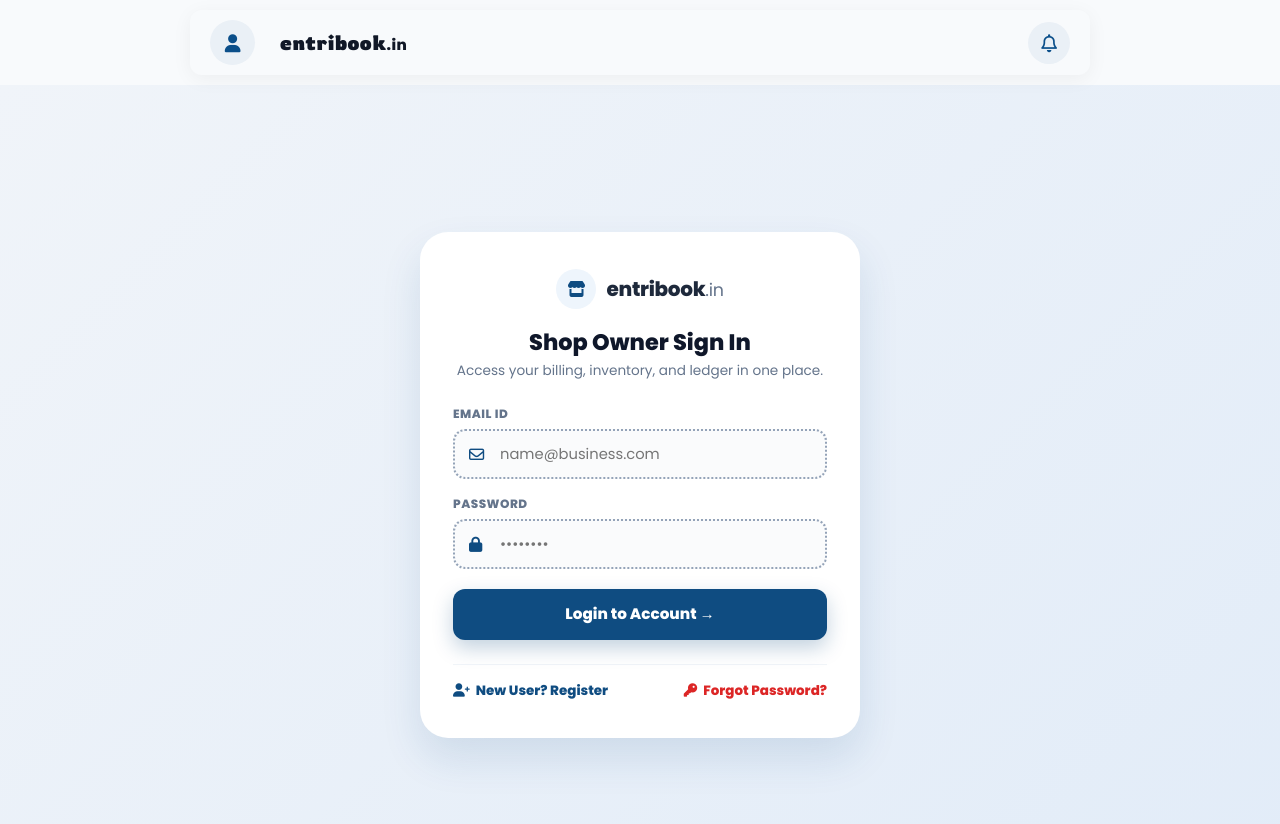
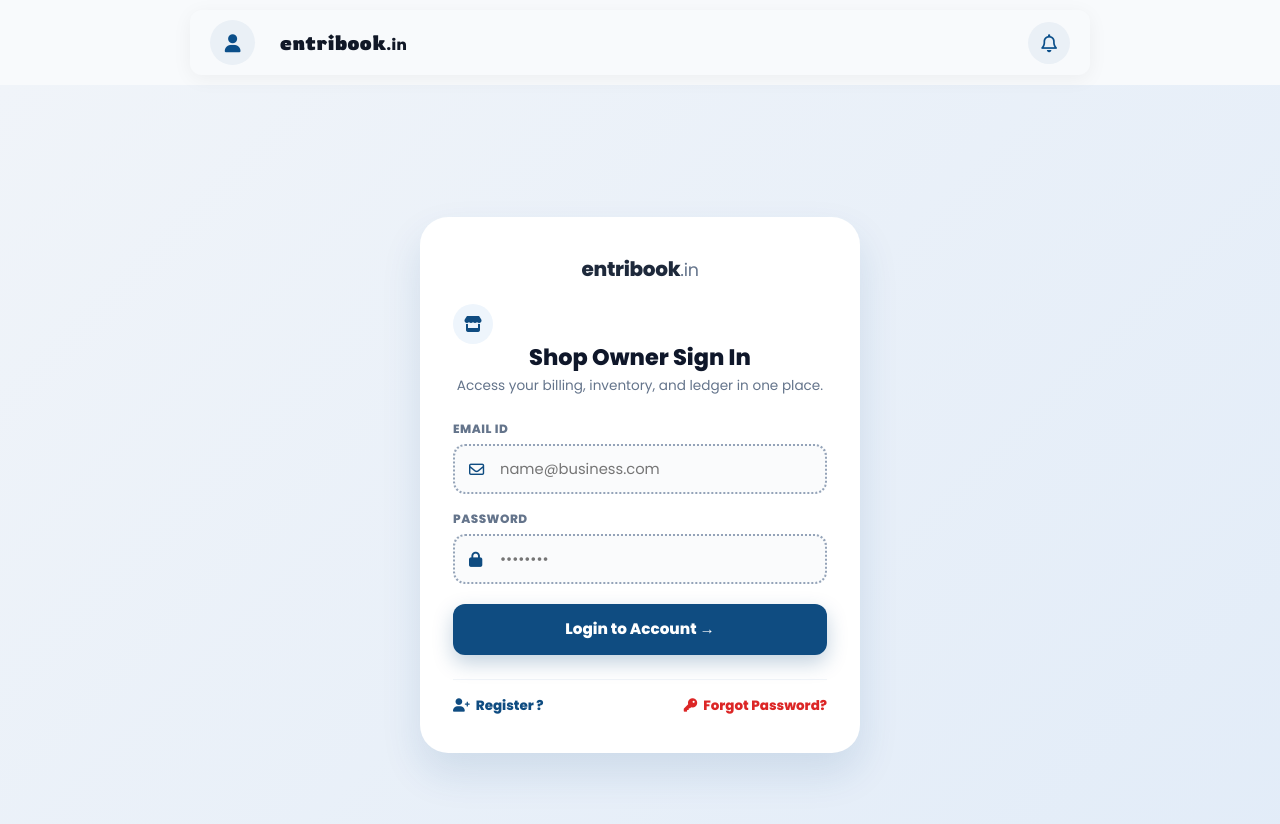
Before and after one commit to myentribook/Entri-Book, a React (Create React App) app in the folder frontend/: page /login in a window 1280 px wide. Shown: the top 824 px of the page. Built offline with nearby package versions, Linux system fonts and the light colour scheme; no server answers; a web font is replaced by a local one.

Commit message:
header correction

```diff
--- a/frontend/src/components/user/Login.js
+++ b/frontend/src/components/user/Login.js
@@ -116,13 +116,13 @@ export default function Login() {
             <div className="ka-login-page-wrapper">
                 <div className="ka-card">
                     <div className="ka-brand-header">
-                        <div className="ka-avatar-icon">
-                            <i className="fa-solid fa-store"></i>
-                        </div>
+
                         <span className="ka-brand-title">entribook<small style={{ fontWeight: 500, color: '#64748b' }}>.in</small></span>
                     </div>
 
-                    <h1 className="ka-title">Shop Owner Sign In</h1>
+                    <div className="ka-avatar-icon">
+                        <i className="fa-solid fa-store"></i>
+                    </div> <h1 className="ka-title"> Shop Owner Sign In</h1>
                     <p className='ka-para'>Access your billing, inventory, and ledger in one place.</p>
 
                     <form onSubmit={submitHandler}>
@@ -135,7 +135,6 @@ export default function Login() {
                                     value={email}
                                     onChange={(e) => setEmail(e.target.value)}
                                     placeholder="name@business.com"
-                                    required
                                 />
                             </div>
                         </div>
@@ -149,7 +148,6 @@ export default function Login() {
                                     onChange={(e) => setPassword(e.target.value)}
                                     placeholder="••••••••"
                                     autoComplete="current-password"
-                                    required
                                 />
                             </div>
                         </div>
@@ -164,7 +162,7 @@ export default function Login() {
 
                         <div className="ka-footer-links">
                             <Link to='/register' className="register-link">
-                                <i className="fa-solid fa-user-plus"></i> New User? Register
+                                <i className="fa-solid fa-user-plus"></i> Register ?
                             </Link>
                             <Link to='/password/forgot' className="forgot-password">
                                 <i className="fa-solid fa-key"></i> Forgot Password?
```
